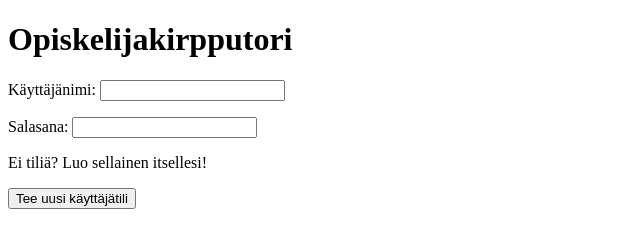
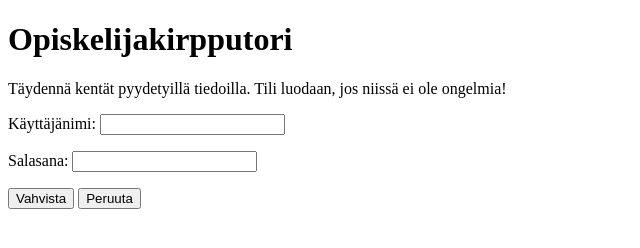
Before and after one commit to nukkapompula/ohj-naytto, a plain HTML site: page index.html in a window 1280 px wide. Both pictures are taken after a click on the button "Tee uusi käyttäjätili". Shown: the whole page, without its empty margins (0-640 px from the left). Drawn offline with Linux system fonts and the light colour scheme.

Commit message:
kirjautumissivun runko

```diff
--- a/index.html
+++ b/index.html
@@ -8,11 +8,24 @@
 </head>
 <body>
     <h1>Opiskelijakirpputori</h1>
-    <p>Käyttäjänimi: <input type="text" id="loginUsername"></p>
-    <p>Salasana: <input type="password" id="loginPassword"></p>
 
-    <p>Ei tiliä? Luo sellainen itsellesi!</p>
-    <button id="createNewAccount">Tee uusi käyttäjätili</button>
+    <div id="loginWindow">
+        <p>Käyttäjänimi: <input type="text" id="loginUsername"></p>
+        <p>Salasana: <input type="password" id="loginPassword"></p>
+        <br>
+        <p>Ei tiliä? Luo sellainen itsellesi!</p>
+        <button id="createNewAccount">Tee uusi käyttäjätili</button>
+    </div>
+
+    <div id="signupWindow">
+        <p>
+            Täydennä kentät pyydetyillä tiedoilla. Tili luodaan, jos niissä ei ole ongelmia!
+        </p>
+        <p>Käyttäjänimi: <input type="text" id="signupUsername"></p>
+        <p>Salasana: <input type="password" id="signupPassword"></p>
+        <button id="confirmNewAccount">Vahvista</button>
+        <button id="returnToLogin">Peruuta</button>
+    </div>
 
     <script src="login.js"></script>
 </body>
--- a/login.js
+++ b/login.js
@@ -0,0 +1,14 @@
+let loginUsername = document.getElementById("loginUsername").value;
+let loginPassword = document.getElementById("loginPassword").value;
+let loginWindow = document.getElementsByTagName("div")[0];
+let signupWindow = document.getElementsByTagName("div")[1];
+
+document.getElementById("createNewAccount").addEventListener("mousedown", function(){
+    loginWindow.style.display = "none";
+    signupWindow.style.display = "block";
+})
+
+document.getElementById("returnToLogin").addEventListener("mousedown", function(){
+    signupWindow.style.display = "none";
+    loginWindow.style.display = "block";
+})
--- a/styles.css
+++ b/styles.css
@@ -0,0 +1,3 @@
+#signupWindow {
+    display: none;
+}
```
